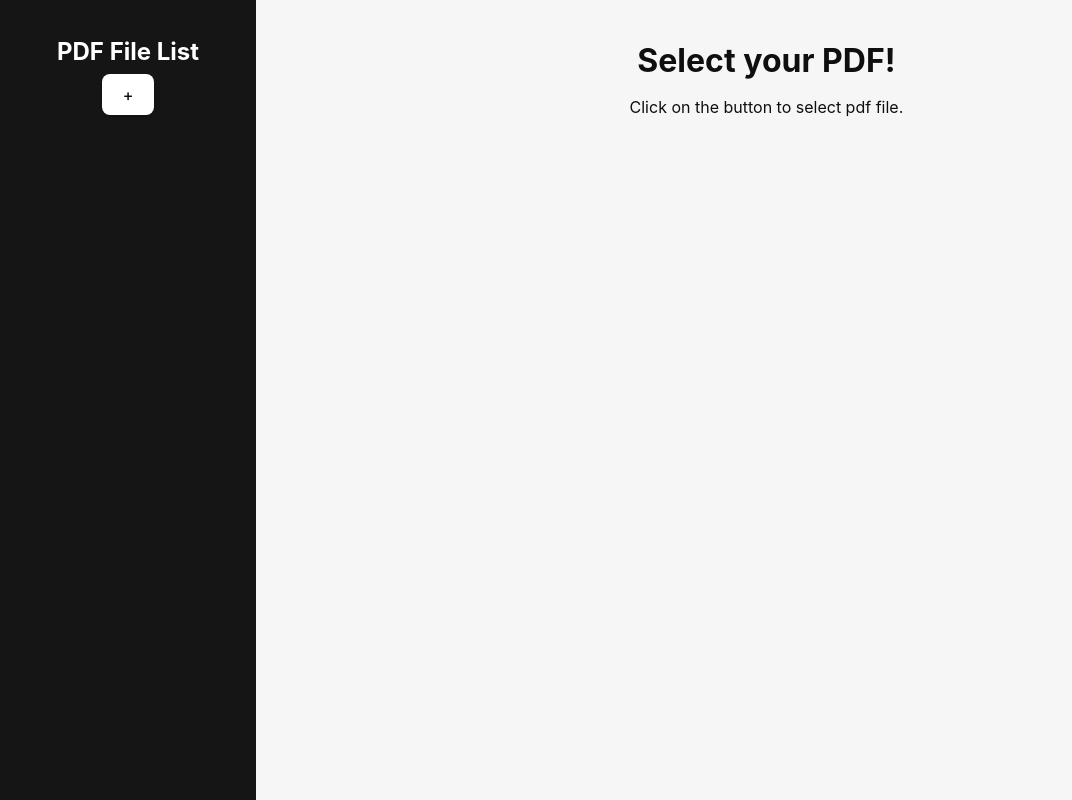
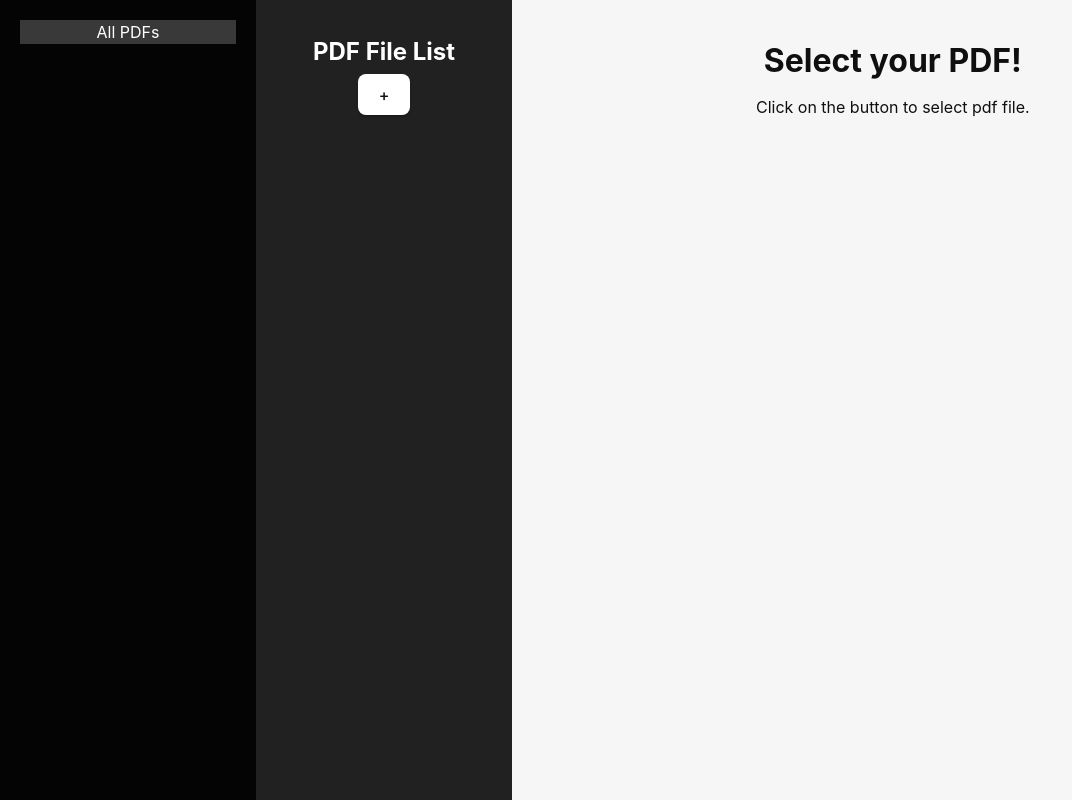
Before and after one commit to Sugar-Coder/pdf-tagger, a React (Vite) app: page / in a window 1280 px wide. Shown: the whole page, without its empty margins (0-1072 px from the left). Built offline with nearby package versions, Linux system fonts and the light colour scheme.

Commit message:
add TagPanel

```diff
--- a/src/App.tsx
+++ b/src/App.tsx
@@ -2,11 +2,13 @@ import "./App.css";
 import {useState} from 'react';
 import LeftPanel from "./LeftPanel";
 import MainPanel from "./MainPanel";
+import TagPanel from "./TagPanel";
 
 function App() {
   const [openedPdf, setOpenedPdf] = useState<string | null>(null);
   return (
     <div className="container">
+      <TagPanel />
       <LeftPanel setOpenedPdf={setOpenedPdf}/>
       <MainPanel openedPdf={openedPdf}/>
     </div>
--- a/src/LeftPanel.css
+++ b/src/LeftPanel.css
@@ -1,13 +1,13 @@
 .LeftPanel {
     position: fixed;
     top: 0;
-    left: 0;
+    left: 20%;
     float: left;
     width: 20%;
     height: 100%;
     padding: 20px;
     box-sizing: border-box;
-    background-color: #151515; /* Set the background color to a dark color */
+    background-color: #212121; /* Set the background color to a dark color */
     color: white;
 }
 
--- a/src/MainPanel.css
+++ b/src/MainPanel.css
@@ -2,5 +2,5 @@
     flex-grow: 1;
     padding: 20px;
     box-sizing: border-box;
-    margin-left: 20%;
+    margin-left: 40%;
 }
--- /dev/null
+++ b/src/TagPanel.css
@@ -0,0 +1,27 @@
+.tag-panel {
+    position: fixed;
+    top: 0;
+    left: 0;
+    float: left;
+    width: 20%;
+    height: 100%;
+    padding: 20px;
+    box-sizing: border-box;
+    background-color: #050404; /* Set the background color to a dark color */
+    color: white;
+}
+
+.tag-panel ul {
+    list-style-type: none;
+    padding: 0;
+    margin: 0;
+}
+
+.tag-panel li:hover {
+    background-color: #282525;
+}
+
+.tag-panel li.selected {
+    /* Your styles for selected li element */
+    background-color: #3a3939;
+}
--- /dev/null
+++ b/src/TagPanel.tsx
@@ -0,0 +1,35 @@
+import React, {useEffect, useState} from "react";
+import { invoke } from "@tauri-apps/api";
+import "./TagPanel.css";
+
+const TagPanel: React.FC = () => {
+    interface TagItem {
+        id: number;
+        name: string;
+    }
+    const [tagList, setTagList] = useState<TagItem[]>([]);
+    const getTagList = () => {
+        invoke("get_tag_list").then((tagList) => {
+            if (Array.isArray(tagList)) {
+                setTagList(tagList);
+            }
+        });
+    }
+
+    useEffect(() => {
+        getTagList();
+    }, []);
+
+    return (
+        <div className="tag-panel">
+            <ul>
+                <li className="selected">All PDFs</li>
+                {tagList.map((tagItem) => {
+                    return <li key={tagItem.id}>{tagItem.name}</li>
+                })}
+            </ul>
+        </div>
+    );
+}
+
+export default TagPanel;
```
Also changed, not shown: 2 other files (tests, documents, lock files or other folders).
